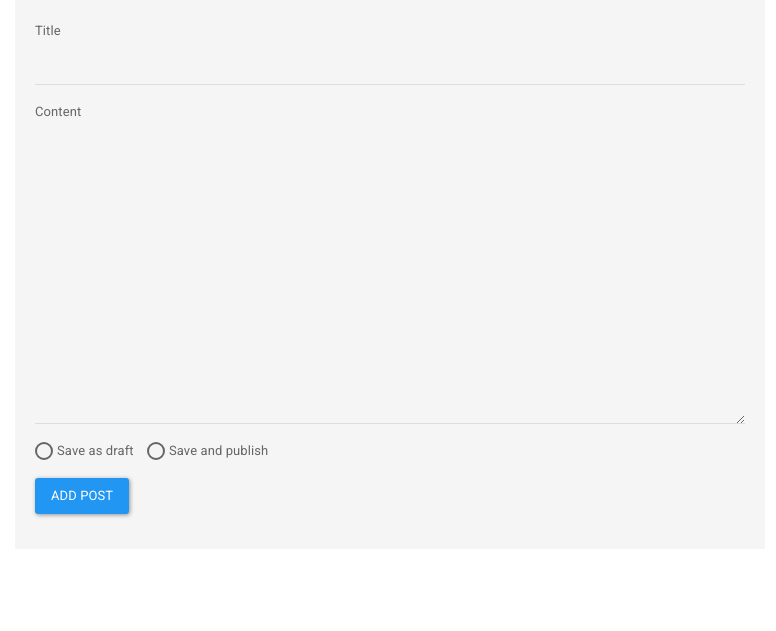
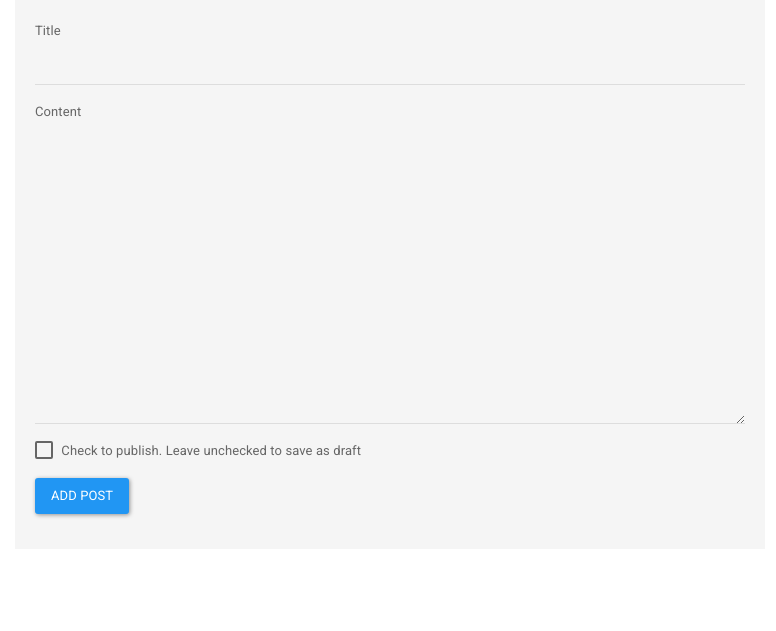
Before and after one commit to regzimarx/webpicnic, a Django app: page /add in a window 1280 px wide. Shown: the part 169-800 px from the top of the page, without its empty margins (55-831 px from the left). Run offline with Django 3.2, Linux system fonts and the light colour scheme; some libraries are stand-ins or nearby versions.

```diff
--- a/templates/posts/add-post.html
+++ b/templates/posts/add-post.html
@@ -4,10 +4,10 @@
 <div class="container">
 	<div class="row">
 		<div class="col-sm-12 col-md-8">
-			<a href="account/" class="btn btn-success pull-right">Back</a>
+			<a href="account" class="btn btn-success pull-right">Back</a>
 			<h3>Add a new post</h3>
 			<div class="well">
-				<form action="/add-post" method="post">
+				<form action="/add" method="post">
 					{% csrf_token %}
 					<div class="form-group">
 						<label class="control-label">{{form.title.label}}</label>
@@ -21,8 +21,7 @@
 						<input name="author" type="hidden" required="" value="{{author}}">
 					</div>
 					<div class="form-group">
-						<input type="radio" value="False" name="published">Save as draft&nbsp;&nbsp;&nbsp;
-						<input type="radio" value="True" name="published">Save and publish
+						{{form.published}} Check to publish. Leave unchecked to save as draft
 					</div>
 					<div class="form-group">
 						<button type="submit" class="btn btn-primary">Add post</button>
```
